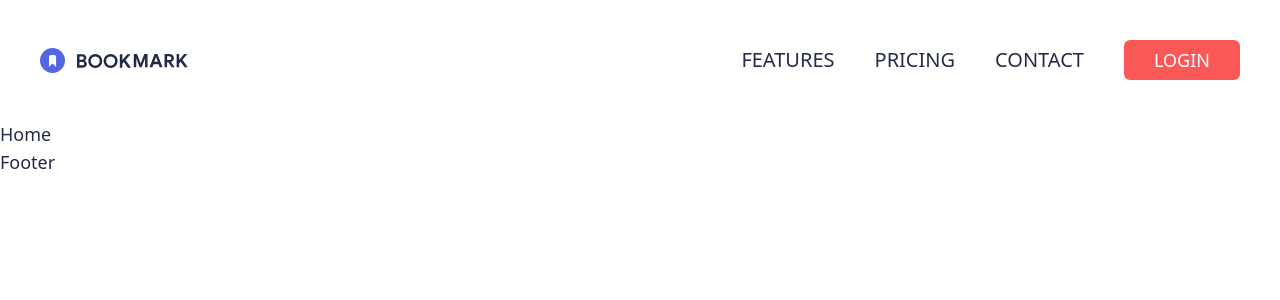
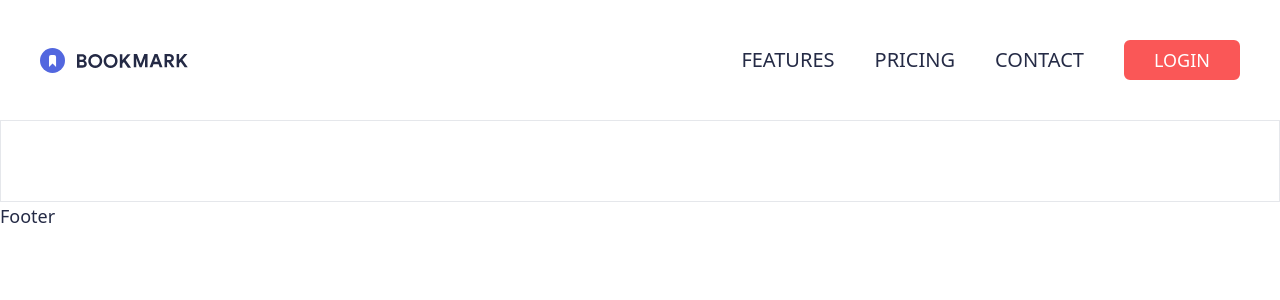
Before and after one commit to AlvesPHGA/bookmark, a React (Vite) app: page / in a window 1280 px wide. Shown: the top 300 px of the page. Built offline with nearby package versions, Linux system fonts and the light colour scheme.

Commit message:
feat: create SimpleBookmarkManager to partials

```diff
--- a/src/pages/Home.tsx
+++ b/src/pages/Home.tsx
@@ -1,7 +1,9 @@
+import { SimpleBookmarkManager } from '../ui/partials/SimpleBookmarkManager';
+
 export const Home = () => {
    return (
       <main>
-         <h2>Home</h2>
+         <SimpleBookmarkManager />
       </main>
    );
 };
--- a/src/ui/components/TagsComponents.tsx
+++ b/src/ui/components/TagsComponents.tsx
@@ -6,8 +6,11 @@ import {
 
 import { divStyle, navLinkStyle, sectionStyle } from '../styles/tagsStyles';
 
-export const SectionComponent = ({ ...props }: SectionComponentProps) => {
-   return <section className={sectionStyle()} {...props} />;
+export const SectionComponent = ({
+   section,
+   ...props
+}: SectionComponentProps) => {
+   return <section className={sectionStyle({ section })} {...props} />;
 };
 
 export const DivComponent = ({ box, ...props }: DivComponentProps) => {
--- /dev/null
+++ b/src/ui/partials/SimpleBookmarkManager.tsx
@@ -0,0 +1,5 @@
+import { SectionComponent } from '../components/TagsComponents';
+
+export const SimpleBookmarkManager = () => {
+   return <SectionComponent section="sbm"></SectionComponent>;
+};
--- a/src/ui/styles/tagsStyles.tsx
+++ b/src/ui/styles/tagsStyles.tsx
@@ -1,7 +1,18 @@
 import { tv } from 'tailwind-variants';
 
 export const sectionStyle = tv({
-   base: 'max-w-[1200px] flex items-center mx-auto justify-between',
+   base: 'flex items-center mx-auto justify-between',
+
+   variants: {
+      section: {
+         def: 'max-w-[1200px] flex items-center mx-auto justify-between',
+         sbm: 'w-full py-10 border',
+      },
+   },
+
+   defaultVariants: {
+      section: 'def',
+   },
 });
 
 export const divStyle = tv({
```
